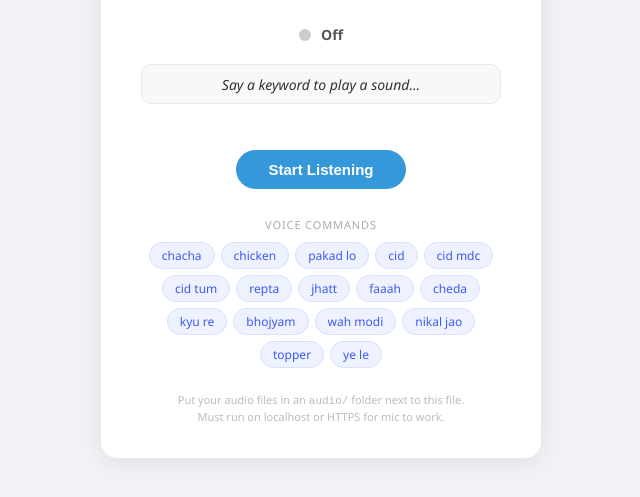
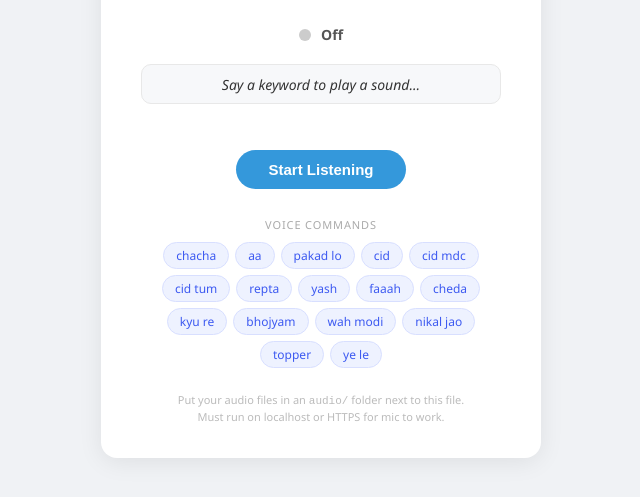
Before and after one commit to Dilkhush4707/Landing-Page, a plain HTML site: page index.html in a window 1280 px wide. Shown: the part 213-710 px from the top of the page, without its empty margins (319-959 px from the left). Drawn offline with Linux system fonts and the light colour scheme.

Commit message:
blog  push

```diff
--- a/index.html
+++ b/index.html
@@ -197,13 +197,13 @@
     <div class="commands-label">Voice Commands</div>
     <div class="commands">
       <span class="cmd-badge">chacha</span>
-      <span class="cmd-badge">chicken</span>
+      <span class="cmd-badge">aa</span>
       <span class="cmd-badge">pakad lo</span>
       <span class="cmd-badge">cid</span>
       <span class="cmd-badge">cid mdc</span>
       <span class="cmd-badge">cid tum</span>
       <span class="cmd-badge">repta</span>
-      <span class="cmd-badge">jhatt</span>
+      <span class="cmd-badge">yash</span>
       <span class="cmd-badge">faaah</span>
       <span class="cmd-badge">cheda</span>
       <span class="cmd-badge">kyu re</span>
@@ -226,13 +226,13 @@
     /* ── Audio commands map ─────────────────────────────────────── */
     const commands = {
       "chacha": "audio/bkchodi-mt-kar-cid.mp3",
-      "chicken": "audio/chicken-on-tree-screaming.mp3",
+      "aa": "audio/chicken-on-tree-screaming.mp3",
       "pakad lo": "audio/chodu-cid-pakad-le.mp3",
       "cid": "audio/cid.mp3",
       "cid mdc": "audio/cid-le-mdc.mp3",
       "cid tum": "audio/cid-tum-bkl-f.mp3",
       "repta": "audio/ek-gand-pe-repta-mara-n-sarak-pe-hagta-firega.mp3",
-      "jhatt": "audio/ek-jhaat-bhar-ka-aadmi.mp3",
+      "yash": "audio/ek-jhaat-bhar-ka-aadmi.mp3",
       "faaah": "audio/faaah.mp3",
       "cheda": "audio/kya-cheda-bhosdi.mp3",
       "kyu re": "audio/kyu-re-madarchod-cid.mp3",
```
